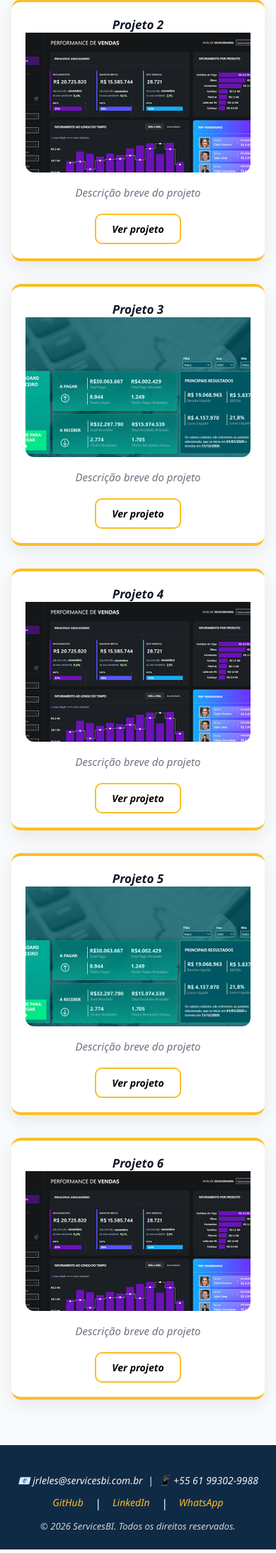
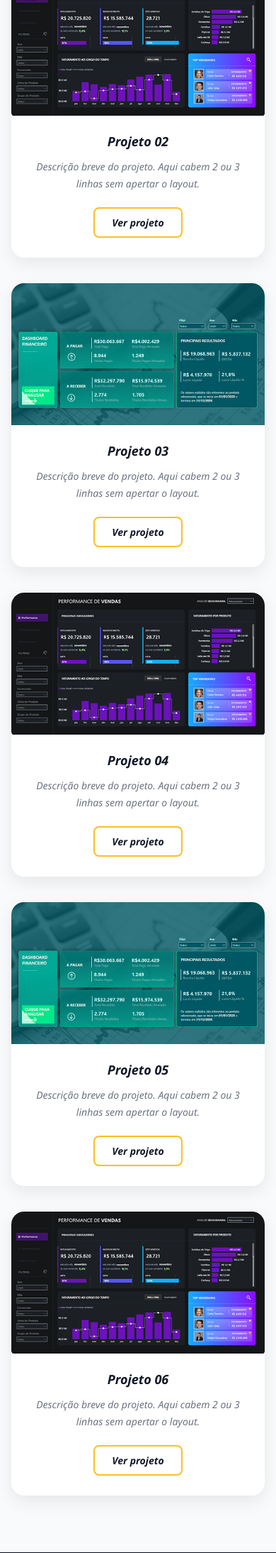
Before and after one commit to ServicesBI/site-oficial, a Django app: page / in a window 390 px wide; the page is wider, and only the part inside the window is pictured. Shown: the part 1699-3887 px from the top of that part at 71% size. Run offline with Django 5.2, Linux system fonts and the light colour scheme.

```diff
--- a/web/static/css/main.css
+++ b/web/static/css/main.css
@@ -286,62 +317,85 @@ body {
     overflow: hidden;
 }
 
+/* BOTÃO */
+
 .btn-service {
     margin-top: auto;
     align-self: center;
-    padding: 10px 20px;
+    padding: 10px 22px;
     border-radius: 8px;
     border: 2px solid #fbbf24;
-    color: #000000 !important;
+    color: #111827 !important;
     font-size: 14px;
     font-weight: 600;
-    transition: background-color 0.3s ease, color 0.3s ease;
+
+    transition:
+        background-color 0.3s ease,
+        color 0.3s ease,
+        box-shadow 0.3s ease;
 }
 
 .btn-service:hover {
     background-color: #fbbf24;
+    box-shadow: 0 4px 12px rgba(251, 191, 36, 0.4);
 }
+
+/* HOVER */
 
 .service-card:hover {
     transform: translateY(-6px);
-    box-shadow: 0 16px 32px rgba(0, 0, 0, 0.12);
+
+    box-shadow:
+        0 18px 36px rgba(0, 0, 0, 0.14),
+        0 0 0 2px rgba(251, 191, 36, 0.35);
+}
+
+.service-card:hover .service-icon {
+    transform: scale(1.08);
 }
 
 /* ================= PROJETOS ================= */
 
 .projects-section {
-    padding: 64px 0;
+    padding: 80px 0;
+    background-color: #f9fafb;
 }
 
 .projects-grid {
     display: grid;
-    grid-template-columns: repeat(2, 1fr);
-    gap: 32px;
+    grid-template-columns: repeat(3, 1fr);
+    gap: 36px;
 }
+
+/* CARD */
 
 .project-card {
     background-color: #ffffff;
-    border-radius: 14px;
-    padding: 20px;
-    text-align: center;
+    border-radius: 18px;
+    overflow: hidden;
 
-    border-top: 4px solid #fbbf24;
-    border-bottom: 4px solid #fbbf24;
+    min-height: 420px; /* garante altura confortável */
+    display: flex;
+    flex-direction: column;
 
     box-shadow: 0 8px 24px rgba(0, 0, 0, 0.08);
-    transition: transform 0.3s ease, box-shadow 0.3s ease;
-
-    display: flex;
-    flex-direction: column;
+    transition:
+        transform 0.3s ease,
+        box-shadow 0.3s ease;
 }
 
+/* HOVER */
+
+.project-card:hover {
+    transform: translateY(-6px);
+    box-shadow: 0 18px 36px rgba(0, 0, 0, 0.14);
+}
+
+/* IMAGEM */
+
 .project-image {
-    position: relative;
-    width: 100%;
     height: 220px;
-    margin-bottom: 16px;
     overflow: hidden;
-    border-radius: 12px;
 }
 
 .project-image img {
@@ -355,89 +409,164 @@ body {
     transform: scale(1.05);
 }
 
-.project-title {
-    margin-bottom: 12px;
-    font-size: 17px;
-    font-weight: 700;
-    color: #111827;
+/* CONTEÚDO */
+
+.project-content {
+    padding: 24px 26px 0;
+    text-align: center;
 }
 
-.project-card p {
-    font-size: 15px;
-    line-height: 1.6;
-    color: #6b7280;
-    margin-bottom: 18px;
+/* TÍTULO */
 
-    display: -webkit-box;
-    -webkit-line-clamp: 2;
-    -webkit-box-orient: vertical;
-    overflow: hidden;
+.project-title {
+    font-size: 18px;
+    font-weight: 600;
+    color: #111827;
+    margin-bottom: 12px;
 }
 
+/* DESCRIÇÃO */
+
+.project-card p {
+    font-size: 14px;
+    line-height: 1.7;
+    color: #6b7280;
+    margin-bottom: 0;
+}
+
+/* BOTÃO (sempre no fundo) */
+
 .btn-project {
-    margin-top: auto;
-    align-self: center;
-    padding: 10px 22px;
-    border-radius: 10px;
+    margin: auto auto 28px; /* empurra para o rodapé */
+    padding: 10px 24px;
+
+    border-radius: 8px;
     border: 2px solid #fbbf24;
-    color: #000000;
+    color: #111827;
     font-size: 14px;
     font-weight: 600;
+
+    transition:
+        background-color 0.3s ease,
+        box-shadow 0.3s ease;
 }
 
 .btn-project:hover {
     background-color: #fbbf24;
+    box-shadow: 0 4px 12px rgba(251, 191, 36, 0.4);
 }
 
-.project-card:hover {
-    transform: translateY(-8px);
-    box-shadow: 0 18px 36px rgba(0, 0, 0, 0.14);
-}
+/* RESPONSIVO */
 
 @media (max-width: 1024px) {
     .projects-grid {
+        grid-template-columns: repeat(2, 1fr);
+    }
+}
+
+@media (max-width: 640px) {
+    .projects-grid {
         grid-template-columns: 1fr;
     }
+
+    .project-image {
+        height: 200px;
+    }
+
+    .project-card {
+        min-height: 400px;
+    }
 }
+
 
 /* ================= FOOTER ================= */
 
 .site-footer {
-    width: 100%;
-    background-color: #0f2a44;
-    color: #ffffff;
-    padding: 40px 0 24px;
+    background-color: #020b1c;
+    padding: 32px 0;
+    color: #9ca3af;
+    font-size: 13px;
+    position: relative;
 }
 
-.footer-copy-bar {
+.footer-container {
     display: flex;
-    flex-direction: column;
-    align-items: center;
-    gap: 12px;
+    justify-content: center;
+    position: relative;
+}
+
+/* CENTRO */
+
+.footer-center {
     text-align: center;
 }
 
-.footer-contact {
-    font-size: 14px;
-    opacity: 0.95;
+.footer-nav {
+    margin-bottom: 10px;
 }
 
-.footer-social {
-    display: flex;
-    gap: 12px;
+.footer-nav a {
+    color: #fbbf24;
+    font-weight: 600;
+    transition: opacity 0.2s ease;
 }
 
-.footer-social a {
-    font-size: 14px;
-    color: #fbbf24;
-    transition: opacity 0.3s ease;
+.footer-nav a:hover {
+    opacity: 0.75;
 }
 
-.footer-social a:hover {
-    opacity: 0.8;
+.footer-nav span {
+    margin: 0 6px;
+    color: #6b7280;
 }
 
 .footer-copy {
-    font-size: 13px;
-    opacity: 0.8;
+    color: #9ca3af;
+    font-size: 12px;
 }
+
+/* DIREITA (VERTICAL) */
+
+.footer-right {
+    position: absolute;
+    right: 0;
+    bottom: 0;
+
+    display: flex;
+    flex-direction: column;
+    align-items: flex-end;
+    gap: 8px;
+}
+
+/* LINKS / ICONS */
+
+.footer-icon {
+    color: #fbbf24;
+    font-weight: 600;
+    transition: opacity 0.2s ease;
+}
+
+.footer-icon:hover {
+    opacity: 0.75;
+}
+
+.footer-phone {
+    color: #fbbf24;
+    font-size: 12px;
+    margin-top: 4px;
+}
+
+/* RESPONSIVO */
+
+@media (max-width: 768px) {
+    .footer-container {
+        flex-direction: column;
+        align-items: center;
+        gap: 20px;
+    }
+
+    .footer-right {
+        position: static;
+        align-items: center;
+    }
+}
--- a/web/templates/web/home.html
+++ b/web/templates/web/home.html
@@ -82,16 +82,119 @@
 
     <div class="projects-grid">
 
-      {% for i in "123456" %}
+      <!-- Projeto 01 -->
       <div class="project-card">
         <div class="project-image">
-          <span class="project-title">Projeto {{ i }}</span>
-          <img src="{% static 'images/projects/home/'|add:i|add:'.png' %}" alt="">
+          <img src="{% static 'images/projects/home/1.png' %}" alt="Projeto 01">
         </div>
-        <p>Descrição breve do projeto</p>
-        <a href="#" class="btn-project" target="_blank">Ver projeto</a>
+
+        <div class="project-content">
+          <h3 class="project-title">Projeto 01</h3>
+          <p>
+            Descrição breve do projeto. Aqui cabem 2 ou 3 linhas
+            sem apertar o layout.
+          </p>
+        </div>
+
+        <a href="#" class="btn-project" target="_blank">
+          Ver projeto
+        </a>
       </div>
-      {% endfor %}
+
+      <!-- Projeto 02 -->
+      <div class="project-card">
+        <div class="project-image">
+          <img src="{% static 'images/projects/home/2.png' %}" alt="Projeto 02">
+        </div>
+
+        <div class="project-content">
+          <h3 class="project-title">Projeto 02</h3>
+          <p>
+            Descrição breve do projeto. Aqui cabem 2 ou 3 linhas
+            sem apertar o layout.
+          </p>
+        </div>
+
+        <a href="#" class="btn-project" target="_blank">
+          Ver projeto
+        </a>
+      </div>
+
+      <!-- Projeto 03 -->
+      <div class="project-card">
+        <div class="project-image">
+          <img src="{% static 'images/projects/home/3.png' %}" alt="Projeto 03">
+        </div>
+
+        <div class="project-content">
+          <h3 class="project-title">Projeto 03</h3>
+          <p>
+            Descrição breve do projeto. Aqui cabem 2 ou 3 linhas
+            sem apertar o layout.
+          </p>
+        </div>
+
+        <a href="#" class="btn-project" target="_blank">
+          Ver projeto
+        </a>
+      </div>
+
+      <!-- Projeto 04 -->
+      <div class="project-card">
+        <div class="project-image">
+          <img src="{% static 'images/projects/home/4.png' %}" alt="Projeto 04">
+        </div>
+
+        <div class="project-content">
+          <h3 class="project-title">Projeto 04</h3>
+          <p>
+            Descrição breve do projeto. Aqui cabem 2 ou 3 linhas
+            sem apertar o layout.
+          </p>
+        </div>
+
+        <a href="#" class="btn-project" target="_blank">
+          Ver projeto
+        </a>
+      </div>
+
+      <!-- Projeto 05 -->
+      <div class="project-card">
+        <div class="project-image">
+          <img src="{% static 'images/projects/home/5.png' %}" alt="Projeto 05">
+        </div>
+
+        <div class="project-content">
+          <h3 class="project-title">Projeto 05</h3>
+          <p>
+            Descrição breve do projeto. Aqui cabem 2 ou 3 linhas
+            sem apertar o layout.
+          </p>
+        </div>
+
+        <a href="#" class="btn-project" target="_blank">
+          Ver projeto
+        </a>
+      </div>
+
+      <!-- Projeto 06 -->
+      <div class="project-card">
+        <div class="project-image">
+          <img src="{% static 'images/projects/home/6.png' %}" alt="Projeto 06">
+        </div>
+
+        <div class="project-content">
+          <h3 class="project-title">Projeto 06</h3>
+          <p>
+            Descrição breve do projeto. Aqui cabem 2 ou 3 linhas
+            sem apertar o layout.
+          </p>
+        </div>
+
+        <a href="#" class="btn-project" target="_blank">
+          Ver projeto
+        </a>
+      </div>
 
     </div>
   </div>
@@ -99,25 +202,55 @@
 
 <!-- ================= FOOTER ================= -->
 <footer class="site-footer">
-  <div class="container footer-copy-bar">
+  <div class="container footer-container">
 
-    <p class="footer-contact">
-      📧 jrleles@servicesbi.com.br
-      &nbsp;|&nbsp; 📱 +55 61 99302-9988
-    </p>
+    <!-- CENTRO -->
+    <div class="footer-center">
 
-    <div class="footer-social">
-      <a href="https://github.com/" target="_blank">GitHub</a>
-      &nbsp;|&nbsp;
-      <a href="https://www.linkedin.com/" target="_blank">LinkedIn</a>
-      &nbsp;|&nbsp;
-      <a href="https://wa.me/5561993029988" target="_blank">WhatsApp</a>
+      <!-- NAVEGAÇÃO -->
+      <nav class="footer-nav">
+        <a href="/">Home</a>
+        <span>|</span>
+        <a href="/python/">Python</a>
+        <span>|</span>
+        <a href="/powerbi/">PowerBI</a>
+        <span>|</span>
+        <a href="/automacoes/">Automações IA</a>
+        <span>|</span>
+        <a href="/excel/">Excel</a>
+        <span>|</span>
+        <a href="/curriculo/">Currículo</a>
+        <span>|</span>
+        <a href="/contato/">Contato</a>
+      </nav>
+
+      <!-- COPYRIGHT -->
+      <p class="footer-copy">
+        © 2026 ServicesBI. Todos os direitos reservados.
+      </p>
+
     </div>
 
-    <p class="footer-copy">
-      © 2026 ServicesBI. Todos os direitos reservados.
-    </p>
+    <!-- DIREITA -->
+    <div class="footer-right">
 
+  <a href="https://github.com/ServicesBI" target="_blank" class="footer-icon">
+    <img src="{% static 'images/icons/footer/github.png' %}" alt="GitHub">
+  </a>
+
+  <a href="https://www.linkedin.com/in/jrleles/" target="_blank" class="footer-icon">
+    <img src="{% static 'images/icons/footer/linkedin.png' %}" alt="LinkedIn">
+  </a>
+
+  <a href="https://wa.me/5561993029988" target="_blank" class="footer-icon">
+    <img src="{% static 'images/icons/footer/whatsapp.png' %}" alt="WhatsApp">
+  </a>
+
+  <span class="footer-phone">
+    +55 61 99302-9988
+  </span>
+
+</div>
   </div>
 </footer>
 
```
Also changed, not shown: other parts of web/static/css/main.css (+61 -30 lines), web/static/images/icons/footer/github.png (added), web/static/images/icons/footer/linkedin.png (added), web/static/images/icons/footer/whatsapp.png (added).
